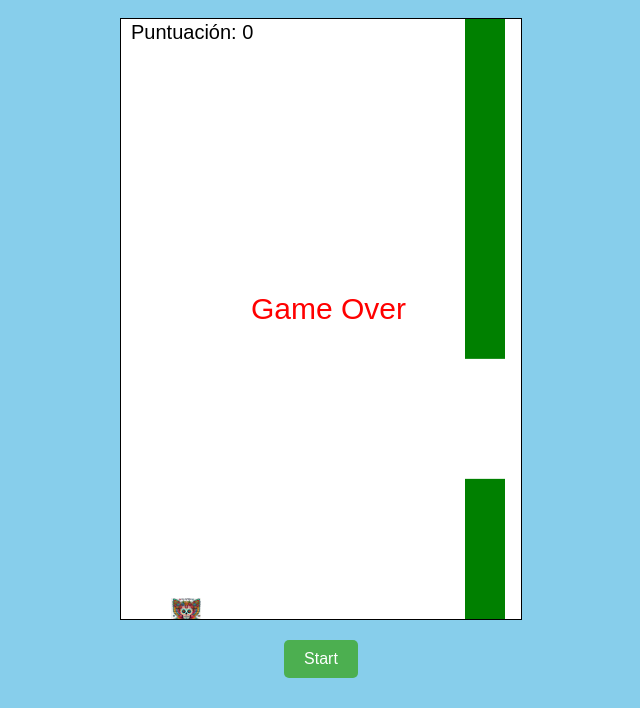
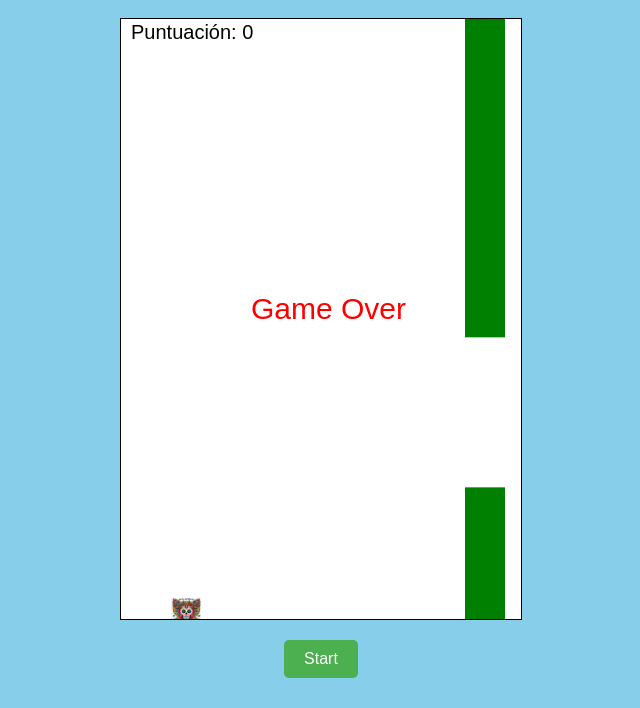
Before and after one commit to rockeredy/ala_catrina, a plain HTML site: page index.html in a window 1280 px wide. Both pictures are taken after a click on the button "Start". Shown: the part 92-800 px from the top of the page, without its empty margins (319-959 px from the left). Drawn offline with Linux system fonts and the light colour scheme.

Commit message:
calibrate V.0 parameters

```diff
--- a/index.html
+++ b/index.html
@@ -59,7 +59,7 @@
             catrinaY = canvas.height / 2;
             catrinaX = 50;
             gravity = 0.6;
-            lift = -15;
+            lift = -10; //salto fuerza
             velocity = 0;
             isGameOver = false;
             score = 0;
@@ -92,7 +92,7 @@
                 }
 
                 pipes.forEach((pipe, index) => {
-                    pipe.x -= 2;
+                    pipe.x -= 2; // Reducimos la velocidad de los tubos
 
                     // Check for collision
                     if (
@@ -111,7 +111,7 @@
 
                 // Add new pipes
                 if (pipes.length === 0 || pipes[pipes.length - 1].x < canvas.width - 200) {
-                    let pipeGap = 120;
+                    let pipeGap = 150; // Incrementamos el espacio entre las tuberías
                     let pipeTop = Math.random() * (canvas.height - pipeGap - 20) + 10;
                     let pipeBottom = canvas.height - pipeGap - pipeTop;
                     pipes.push({
```
